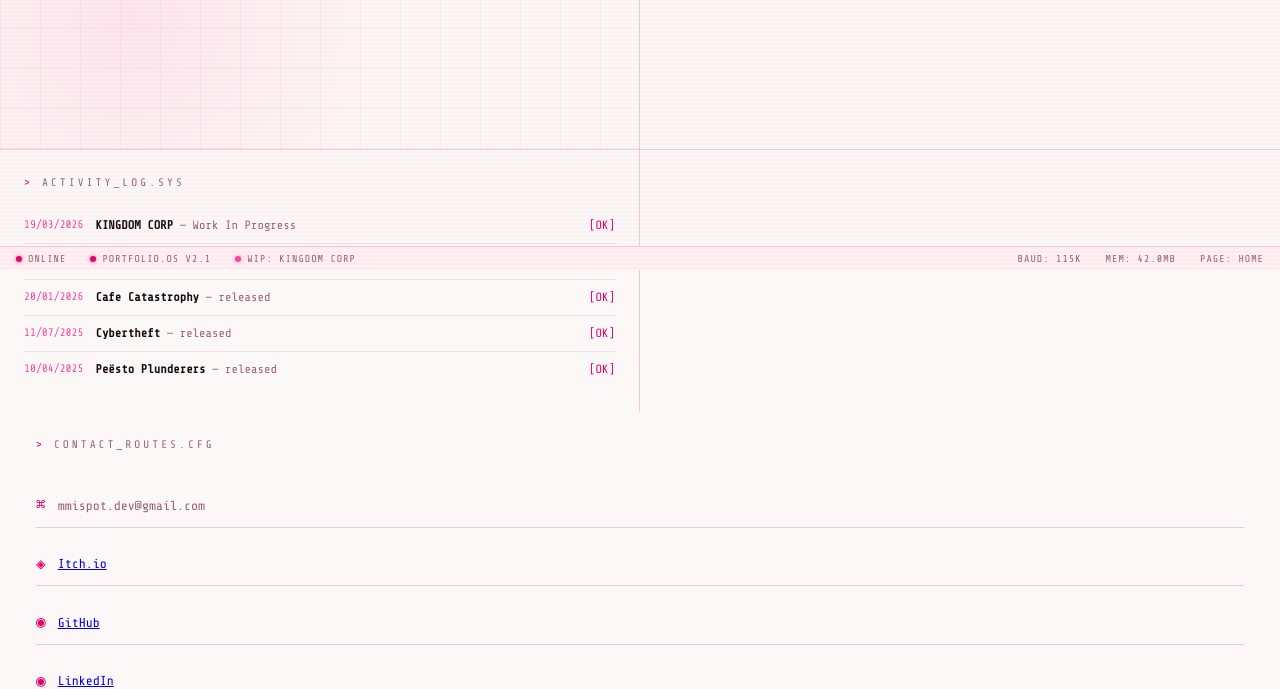
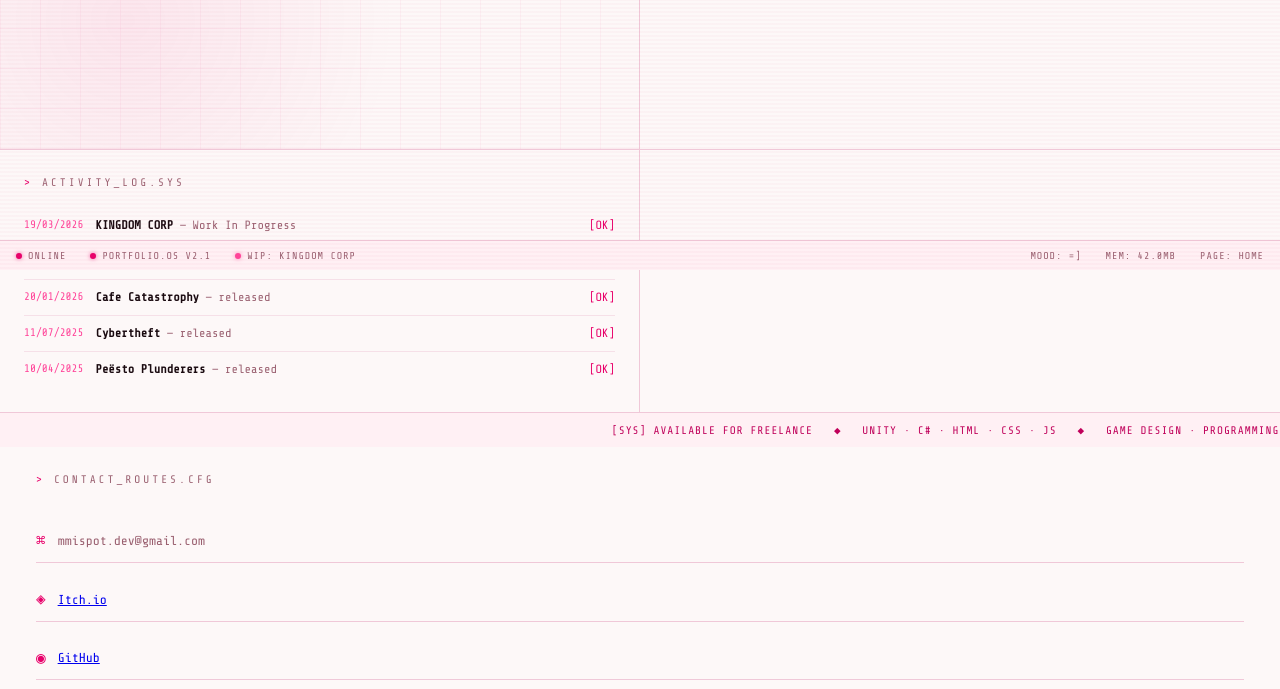
Before and after one commit to mmispot/mmispot.github.io, a PHP site: page / in a window 1280 px wide. Shown: the part 530-1219 px from the top of the page. Run offline with PHP 8.4, Linux system fonts and the light colour scheme.

Commit message:
fix: some vars changed and percentages removed

```diff
--- a/css/style.css
+++ b/css/style.css
@@ -315,10 +315,11 @@ body::after {
 #status-bar {
   position: fixed;
   bottom: 0; left: 0; right: 0;
-  height: 24px;
+  height: 30px;
   background: var(--surface);
   border-top: 1px solid var(--border);
   display: flex;
+  text-overflow: clip;
   align-items: center;
   padding: 0 16px;
   gap: 24px;
@@ -740,7 +741,7 @@ body::after {
   box-shadow: 0 0 6px rgba(232, 0, 106, 0.4);
   position: relative;
   transition: width 1s cubic-bezier(0.4, 0, 0.2, 1);
-  width: 0;
+  width: var(--pct);
 }
 .skill-bar-fill.loaded { width: var(--pct); }
 .skill-pct {
--- a/index.html
+++ b/index.html
@@ -119,6 +119,18 @@
       </div>
     </div>
 
+    <!-- MARQUEE -->
+    <div class="boot-bar">
+      <div class="boot-bar-inner">
+        [SYS] AVAILABLE FOR FREELANCE &nbsp;&nbsp;◆&nbsp;&nbsp;
+        UNITY · C# · HTML · CSS · JS &nbsp;&nbsp;◆&nbsp;&nbsp;
+        GAME DESIGN · PROGRAMMING · PIXEL ART · TECH DESIGN &nbsp;&nbsp;◆&nbsp;&nbsp;
+        INDIE · GAME JAM CONTRIBUTOR · MANAGEMENT &nbsp;&nbsp;◆&nbsp;&nbsp;
+        BASED IN TER AAR, NL &nbsp;&nbsp;◆&nbsp;&nbsp;
+        AVAILABLE FOR INTERNSHIPS &nbsp;&nbsp;◆&nbsp;&nbsp;
+        OPEN TO OPPORTUNITIES &nbsp;&nbsp;◆&nbsp;&nbsp;
+      </div>
+    </div>
     <!-- CONTACT -->
     <div class="contact-panel">
       <div class="sys-label" style="margin-bottom:16px">contact_routes.cfg</div>
@@ -142,19 +154,10 @@
 
   </div><!-- /home-grid -->
 
-  <!-- MARQUEE -->
-  <!-- <div class="boot-bar">
-    <div class="boot-bar-inner">
-      [SYS] AVAILABLE FOR FREELANCE &nbsp;&nbsp;◆&nbsp;&nbsp;
-      UNITY · GODOT · UNREAL · LÖVE2D · GAMEMAKER &nbsp;&nbsp;◆&nbsp;&nbsp;
-      GAME DESIGN · PROGRAMMING · PIXEL ART · SOUND DESIGN &nbsp;&nbsp;◆&nbsp;&nbsp;
-      INDIE · JAM WINNER · OPEN SOURCE CONTRIBUTOR &nbsp;&nbsp;◆&nbsp;&nbsp;
-      BASED IN AMSTERDAM, NL &nbsp;&nbsp;◆&nbsp;&nbsp;
-      AVAILABLE FOR FREELANCE &nbsp;&nbsp;◆&nbsp;&nbsp;
-      OPEN TO REMOTE COLLABORATION &nbsp;&nbsp;◆&nbsp;&nbsp;
-    </div>
-  </div> -->
-</div><!-- /page-home -->
+
+</div>
+
+<!-- /page-home -->
 
 <!-- ══════════════════════════════════
      PAGE: ABOUT
@@ -241,7 +244,7 @@
       <!-- SKILLS -->
       <div class="about-section">
         <div class="about-section-header">// SKILLS</div>
-        <div class="about-section-sub">skill_matrix.cfg — loaded [6/6]</div>
+        <div class="about-section-sub">skill_matrix.cfg — loaded [7/7]</div>
         <div class="skills-grid" id="skills-grid">
           <!-- Injected by js/main.js → injectSkills() -->
         </div>
@@ -317,7 +320,7 @@
 <div id="page-games" class="page">
   <div class="games-header">
     <div class="games-title">RELEASES.dir</div>
-    <div class="games-subtitle">listing 3 of 3 entries // sorted by date DESC</div>
+    <div class="games-subtitle">listing 6 of 6 entries // sorted by release date</div>
   </div>
   <div class="games-grid" id="games-grid">
     <!-- Injected by js/main.js → injectGames() -->
@@ -333,7 +336,7 @@
   <div class="status-item"><div class="dot green"></div> PORTFOLIO.OS v2.1</div>
   <div class="status-item"><div class="dot amber"></div> WIP: KINGDOM CORP</div>
   <div class="status-right">
-    <div class="status-item">BAUD: 115K</div>
+    <div class="status-item">MOOD: =]</div>
     <div class="status-item">MEM: 42.0MB</div>
     <div class="status-item" id="status-page">PAGE: HOME</div>
   </div>
--- a/js/main.js
+++ b/js/main.js
@@ -301,9 +301,7 @@ function injectSkills() {
     <div class="skill-card">
       <div class="skill-name">${s.name}</div>
       <div class="skill-bar-wrap">
-        <div class="skill-bar-fill" style="--pct:${s.pct}%">
-          <span class="skill-pct">${s.pct}%</span>
-        </div>
+        <div class="skill-bar-fill" style="--pct:${s.pct}%"></div>
       </div>
       <div class="skill-tag">[${s.tag}]</div>
     </div>
```
